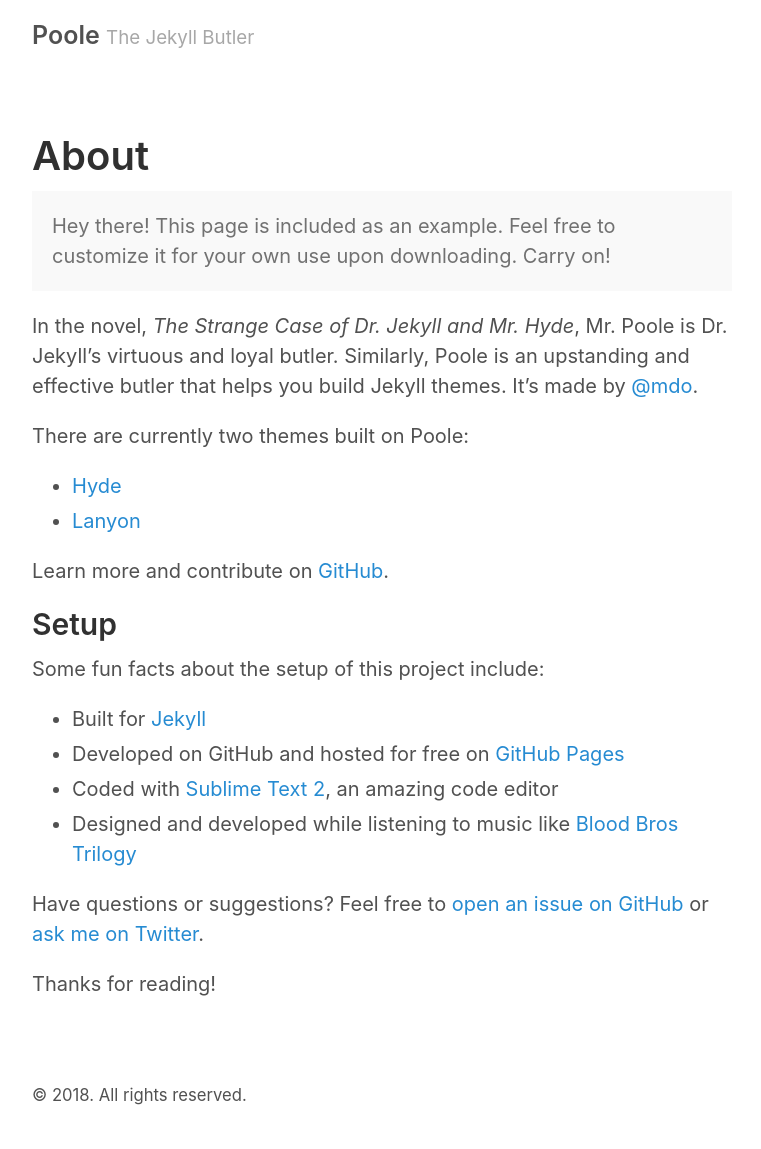
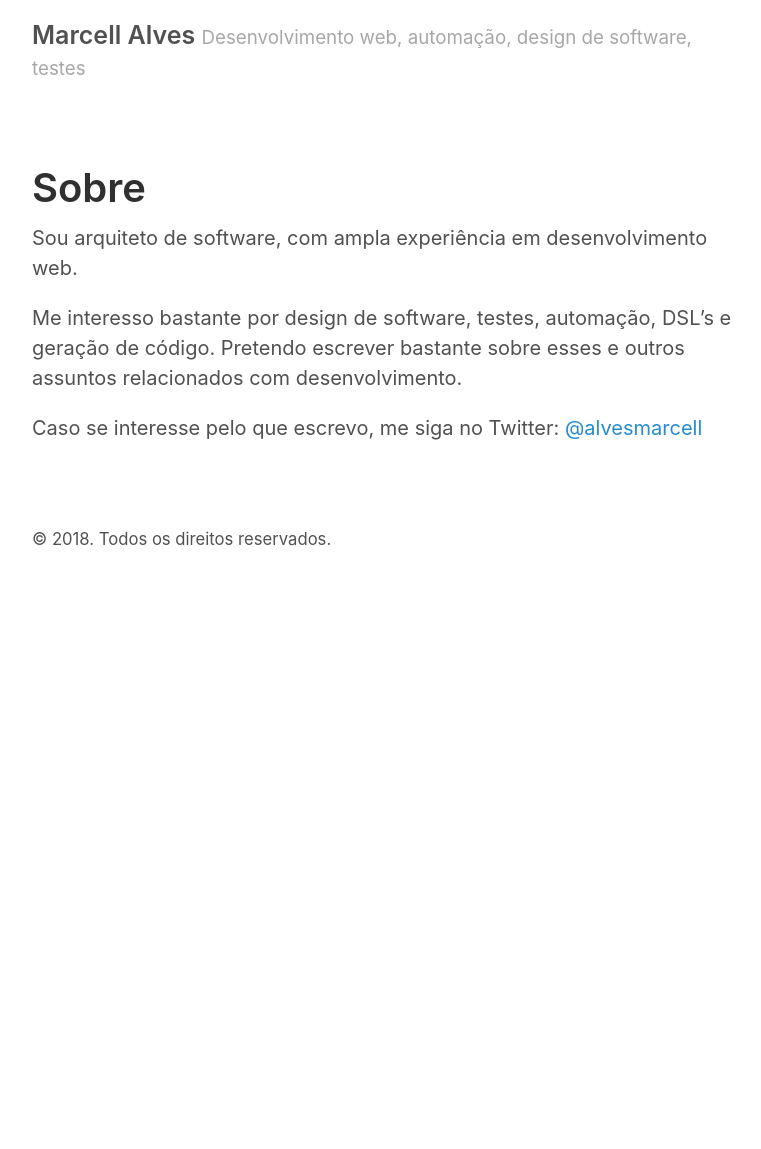
Before and after one commit to marcellalves/marcellalves.github.io, a Jekyll site: the page built from about.md, in a window 1280 px wide. Shown: the whole page, without its empty margins (258-1019 px from the left). Built offline with Jekyll 4.4.1, drawn with Linux system fonts in a browser that asks for light colours; after the commit the page ends 900 px from its top, so only the background shows below that.

Commit message:
Configurando informações padrão

```diff
--- a/_config.yml
+++ b/_config.yml
@@ -2,9 +2,9 @@
 permalink:           pretty
 
 # Setup
-title:               Poole
-tagline:             The Jekyll Butler
-url:                 http://getpoole.com
+title:               Marcell Alves
+tagline:             Desenvolvimento web, automação, design de software, testes
+url:                 https://marcellalves.github.io/
 paginate:            1
 baseurl:             ""
 
@@ -17,14 +17,14 @@
 
 # About/contact
 author:
-  name:              Mark Otto
-  url:               https://twitter.com/mdo
-  email:             markdotto@gmail.com
+  name:              Marcell Alves
+  url:               https://twitter.com/alvesmarcell
+  email:             marcell.alves@gmail.com
 
 # Custom vars
 version:             2.0.0
 github:
-  repo:              https://github.com/poole/poole
+  repo:              https://github.com/marcellalves/marcellalves.github.io
 
 # Gems
 gems:
--- a/_layouts/default.html
+++ b/_layouts/default.html
@@ -19,7 +19,7 @@
 
       <footer class="footer">
         <small>
-          &copy; <time datetime="{{ site.time | date_to_xmlschema }}">{{ site.time | date: '%Y' }}</time>. All rights reserved.
+          &copy; <time datetime="{{ site.time | date_to_xmlschema }}">{{ site.time | date: '%Y' }}</time>. Todos os direitos reservados.
         </small>
       </footer>
     </div>
--- a/_layouts/post.html
+++ b/_layouts/post.html
@@ -10,7 +10,7 @@
 
 {% if site.related_posts != empty %}
 <aside class="related">
-  <h3>Related posts</h3>
+  <h3>Posts relacionados</h3>
   <ul class="related-posts">
     {% for post in site.related_posts limit:3 %}
       <li>
--- a/about.md
+++ b/about.md
@@ -1,30 +1,10 @@
 ---
 layout: page
-title: About
+title: Sobre
 ---
 
-<p class="message">
-  Hey there! This page is included as an example. Feel free to customize it for your own use upon downloading. Carry on!
-</p>
+Sou arquiteto de software, com ampla experiência em desenvolvimento web.
 
-In the novel, *The Strange Case of Dr. Jekyll and Mr. Hyde*, Mr. Poole is Dr. Jekyll's virtuous and loyal butler. Similarly, Poole is an upstanding and effective butler that helps you build Jekyll themes. It's made by [@mdo](https://twitter.com/mdo).
+Me interesso bastante por design de software, testes, automação, DSL's e geração de código. Pretendo escrever bastante sobre esses e outros assuntos relacionados com desenvolvimento.
 
-There are currently two themes built on Poole:
-
-* [Hyde](http://hyde.getpoole.com)
-* [Lanyon](http://lanyon.getpoole.com)
-
-Learn more and contribute on [GitHub](https://github.com/poole).
-
-## Setup
-
-Some fun facts about the setup of this project include:
-
-* Built for [Jekyll](http://jekyllrb.com)
-* Developed on GitHub and hosted for free on [GitHub Pages](https://pages.github.com)
-* Coded with [Sublime Text 2](http://sublimetext.com), an amazing code editor
-* Designed and developed while listening to music like [Blood Bros Trilogy](https://soundcloud.com/maddecent/sets/blood-bros-series)
-
-Have questions or suggestions? Feel free to [open an issue on GitHub](https://github.com/poole/poole/issues/new) or [ask me on Twitter](https://twitter.com/mdo).
-
-Thanks for reading!
+Caso se interesse pelo que escrevo, me siga no Twitter: [@alvesmarcell](https://twitter.com/alvesmarcell)
--- a/index.html
+++ b/index.html
@@ -23,11 +23,11 @@
   {% if paginator.next_page %}
     <a class="pagination-item older" href="{{ paginator.next_page_path | prepend: site.baseurl }}">Older</a>
   {% else %}
-    <span class="pagination-item older">Older</span>
+    <span class="pagination-item older">Mais antigo</span>
   {% endif %}
   {% if paginator.previous_page %}
     <a class="pagination-item newer" href="{{ paginator.previous_page_path | prepend: site.baseurl }}">Newer</a>
   {% else %}
-    <span class="pagination-item newer">Newer</span>
+    <span class="pagination-item newer">Mais novo</span>
   {% endif %}
 </div>
```
Also changed, not shown: README.md.
